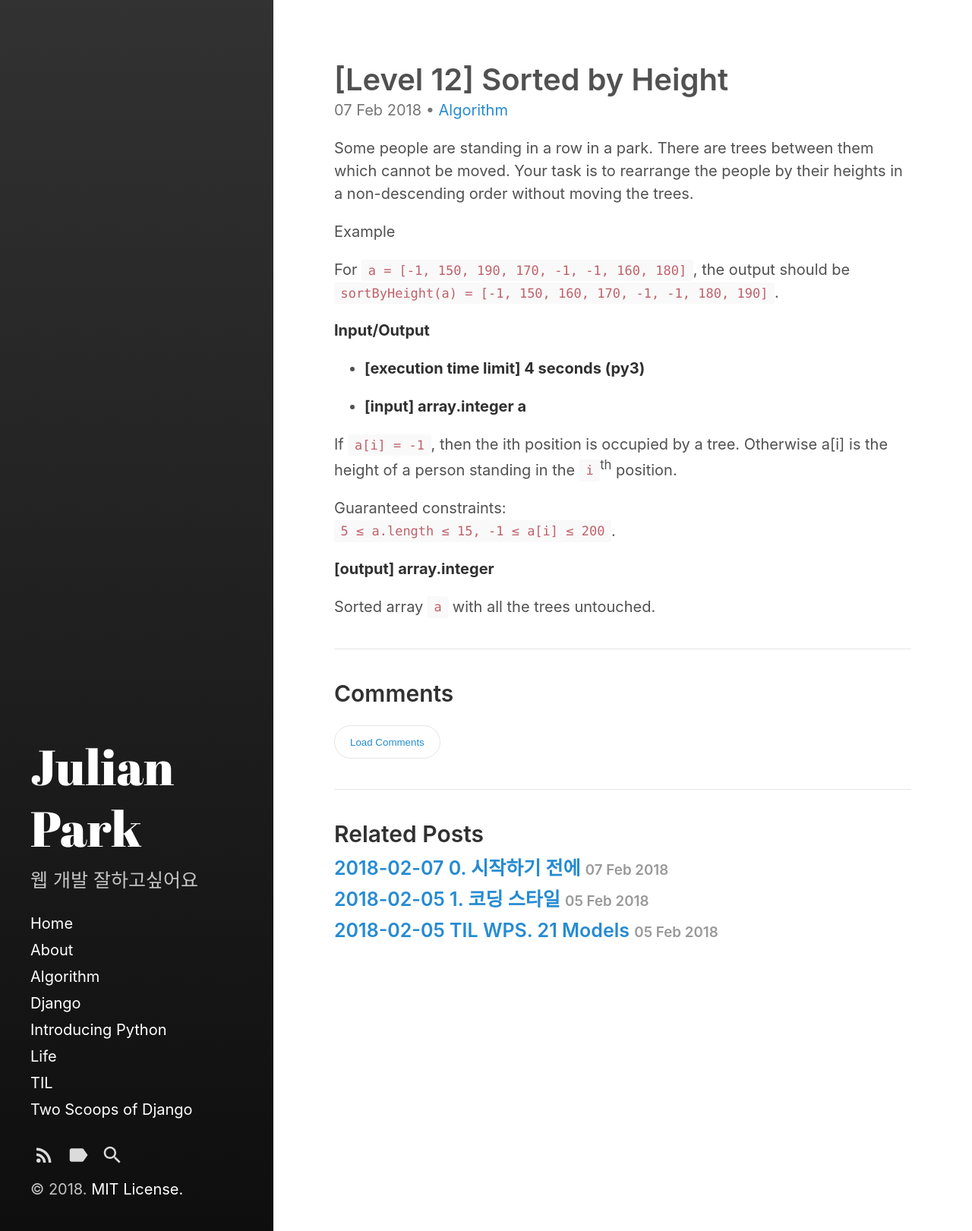
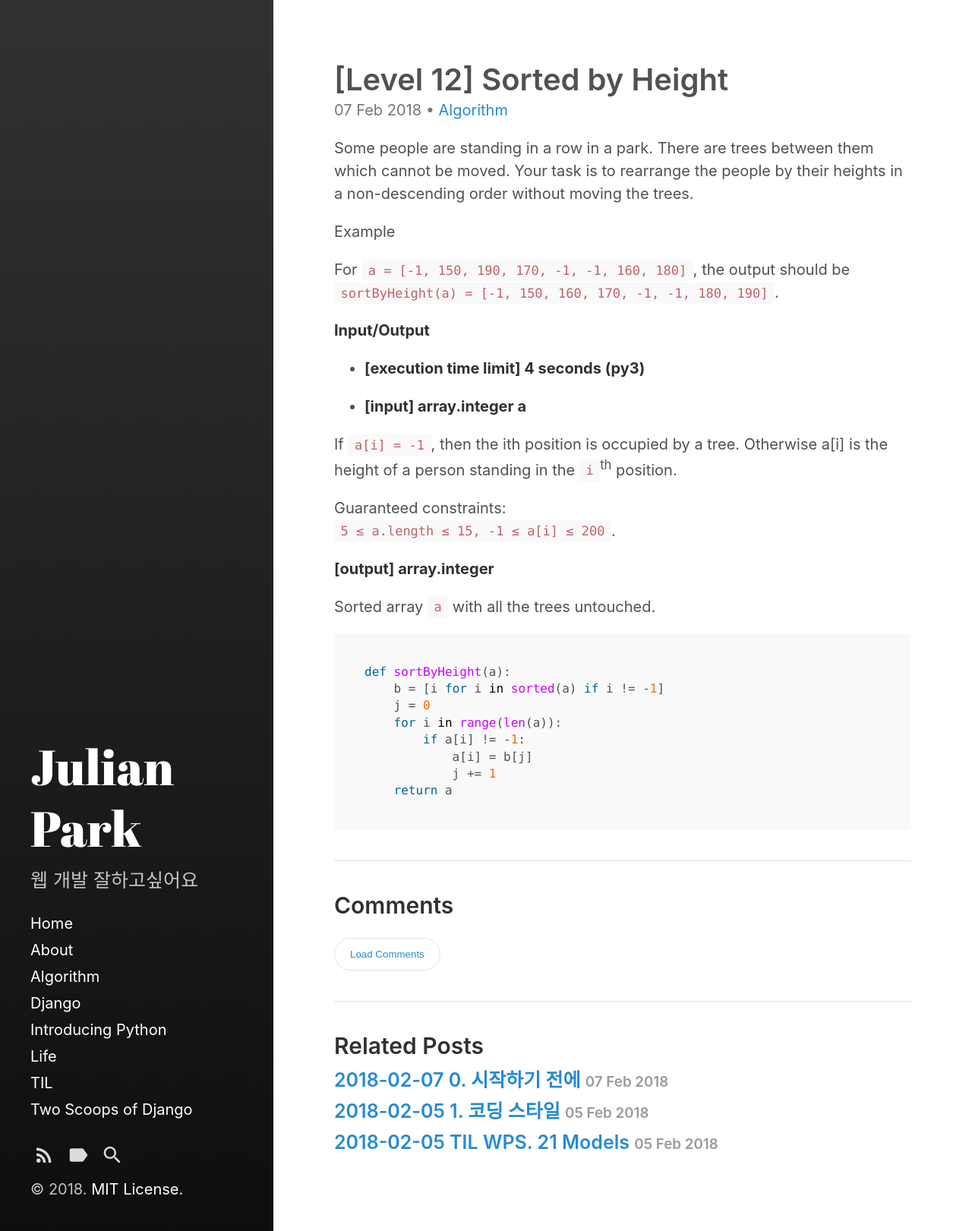
Before and after one commit to Chrisaor/chrisaor.github.com, a Jekyll site: the page built from _posts/Algorithm/2018-02-07-Algorithm_SortByHeight.md, in a window 1280 px wide. Shown: the whole page at 76% size. Built offline with Jekyll 4.4.1, drawn with Linux system fonts in a browser that asks for light colours.

Commit message:
Algorithm update

````diff
--- a/_posts/Algorithm/2018-02-07-Algorithm_SortByHeight.md
+++ b/_posts/Algorithm/2018-02-07-Algorithm_SortByHeight.md
@@ -28,3 +28,14 @@ Guaranteed constraints:
 **[output] array.integer**
 
 Sorted array `a` with all the trees untouched.
+
+```python
+def sortByHeight(a):
+    b = [i for i in sorted(a) if i != -1]
+    j = 0
+    for i in range(len(a)):
+        if a[i] != -1:
+            a[i] = b[j]
+            j += 1
+    return a
+```
````
